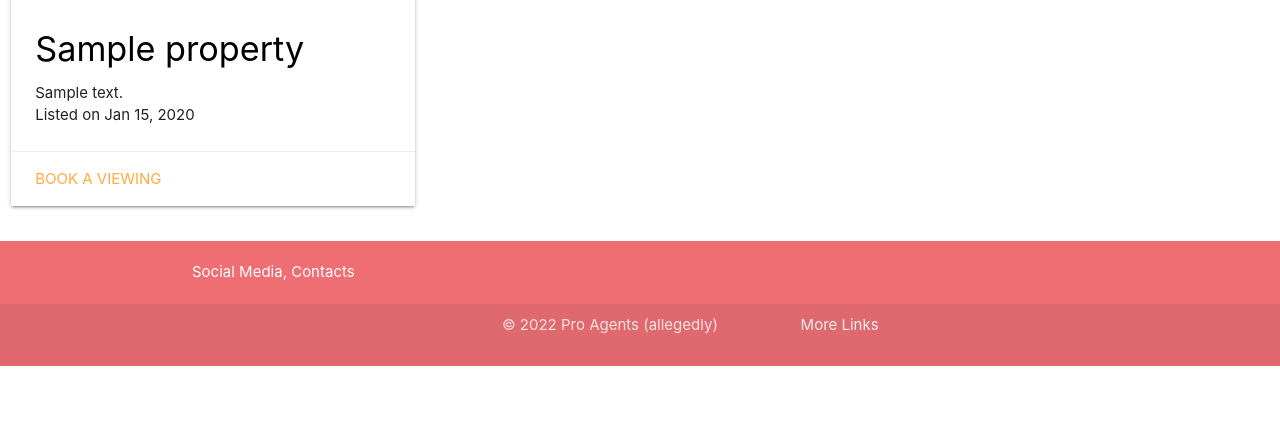
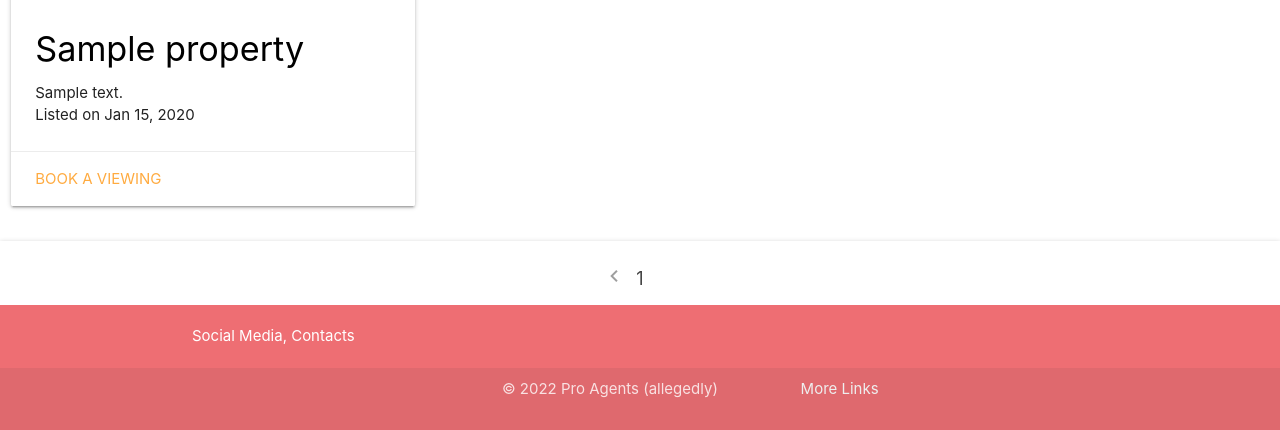
Before and after one commit to spanifer/pp4-fullstack, a Django app: page /property-browser/ in a window 1280 px wide. Shown: the part 408-838 px from the top of the page. Before the commit the page ends 774 px from the top, so only its background shows below. Run offline with Django 3.2, Linux system fonts and the light colour scheme; tables that the repository leaves empty hold one stand-in row (values such as "Sample post"); some libraries are stand-ins or nearby versions.

Commit message:
Add Property Browser pagination !warning Only gets centered on large screen

```diff
--- a/static/css/style.css
+++ b/static/css/style.css
@@ -80,6 +80,15 @@
     object-fit: cover;
 }
 
+#pagination {
+    background-color: unset;
+}
+
+#pagination > ul {
+    display: inline-block;
+    text-align: center;
+}
+
 /* ---------- Media Queries */
 
 /* ---------- Medium */
--- a/templates/property-browser.html
+++ b/templates/property-browser.html
@@ -29,4 +29,26 @@
     </div>
 </section>
 
+<nav id="pagination" class="center">
+    <ul class="pagination">
+        {% if page_obj.has_previous %}
+        <li><a href="?page={{ page_obj.previous_page_number }}"><i class="material-icons">chevron_left</i></a></li>
+        {% else %}
+        <li><i class="material-icons grey-text">chevron_left</i></li>
+        {% endif %}
+        {% for page in paginator.page_range %}
+            {% if page == paginator.current_page %}
+            <li class="active"><a href="?page={{ page }}">{{ page }}</a></li>
+            {% else %}
+            <li ><a href="?page={{ page }}">{{ page }}</a></li>
+            {% endif %}
+        {% endfor %}
+        {% if page_obj.has_next %}
+        <li><a href="?page={{ page_obj.next_page_number }}"><i class="material-icons">chevron_right</i></a></li>
+        {% else %}
+        <li><i class="material-icons">chevron_right</i></li>
+        {% endif %}
+    </ul>
+</nav>
+
 {% endblock %}
```
